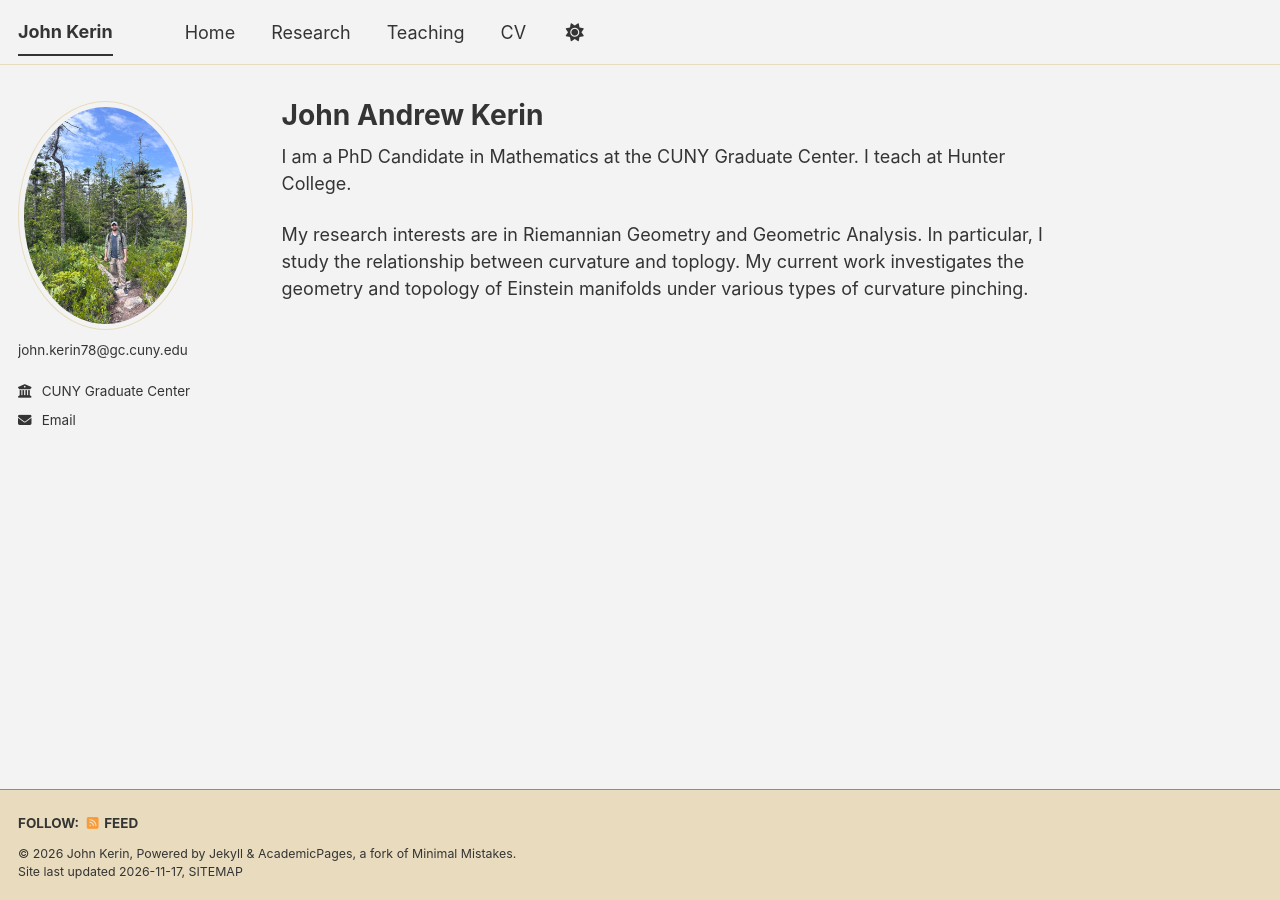
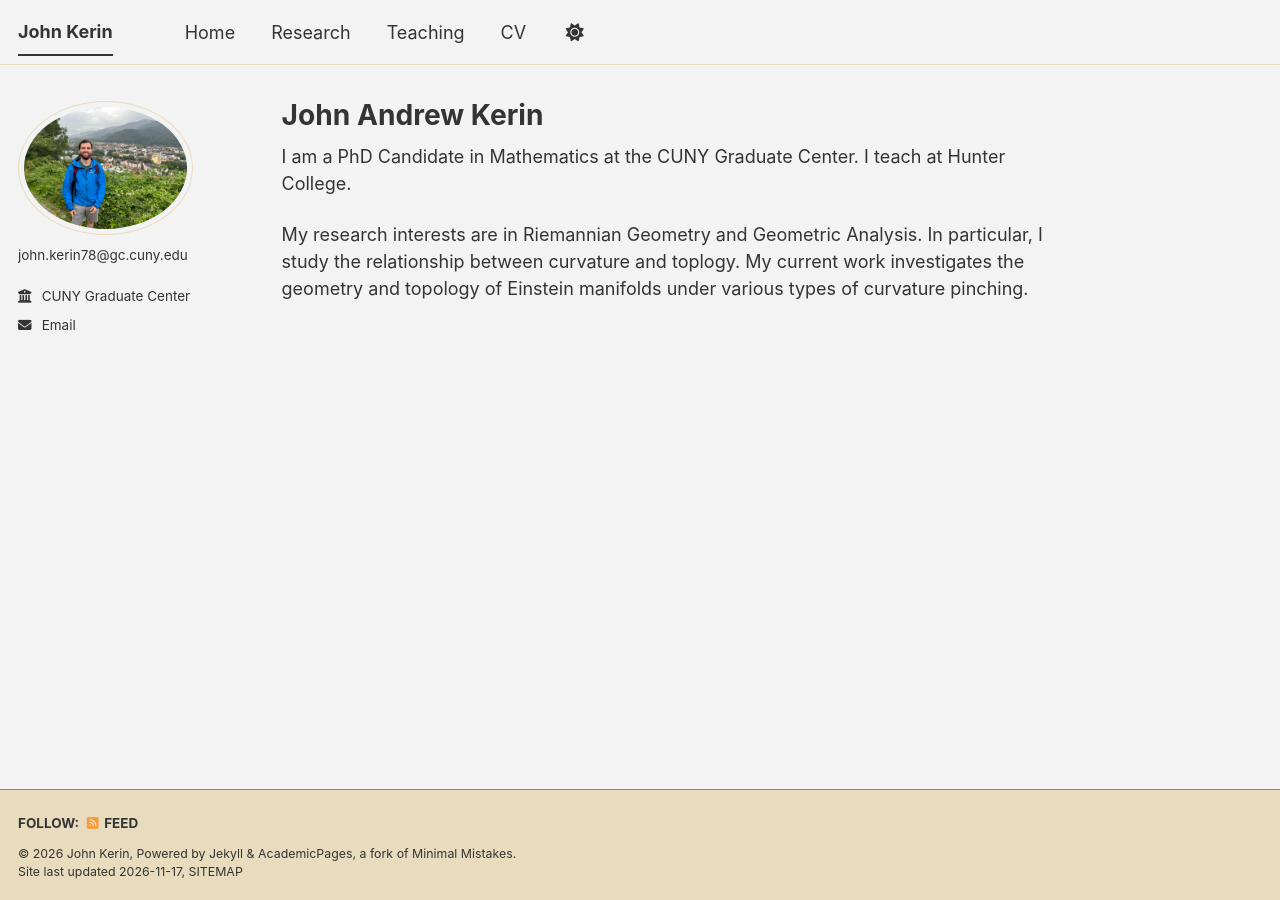
Before and after one commit to johnandrewkerin/johnandrewkerin.github.io, a Jekyll site: the page built from _pages/about.md, in a window 1280 px wide. Built offline with Jekyll 4.4.1, drawn with Linux system fonts in a browser that asks for light colours; a script bundle is joined from its source files by our own code; a style sheet for code colours, icons or effects is not loaded.

Commit message:
Update _config.yml

```diff
--- a/_config.yml
+++ b/_config.yml
@@ -23,7 +23,7 @@ repository               : "johnandrewkerin/johnandrewkerin.github.io"
 #               Additional customization can be done by editing /_includes/author-profile.html
 author:
   # Biographic information
-  avatar           : "woods.jpg"
+  avatar           : "freiburg.jpg"
   name             : ""
   pronouns         : # example: "she/her"
   bio              : "john.kerin78@gc.cuny.edu"
```
